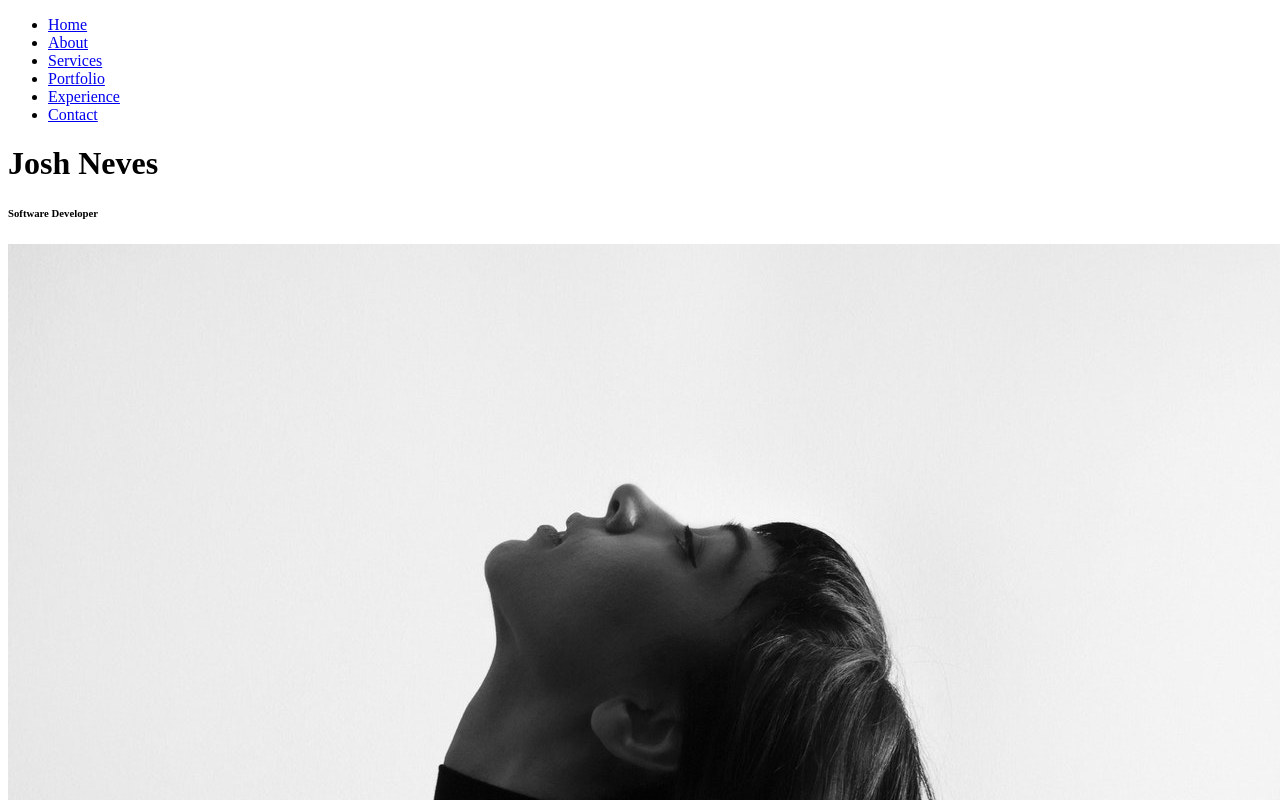
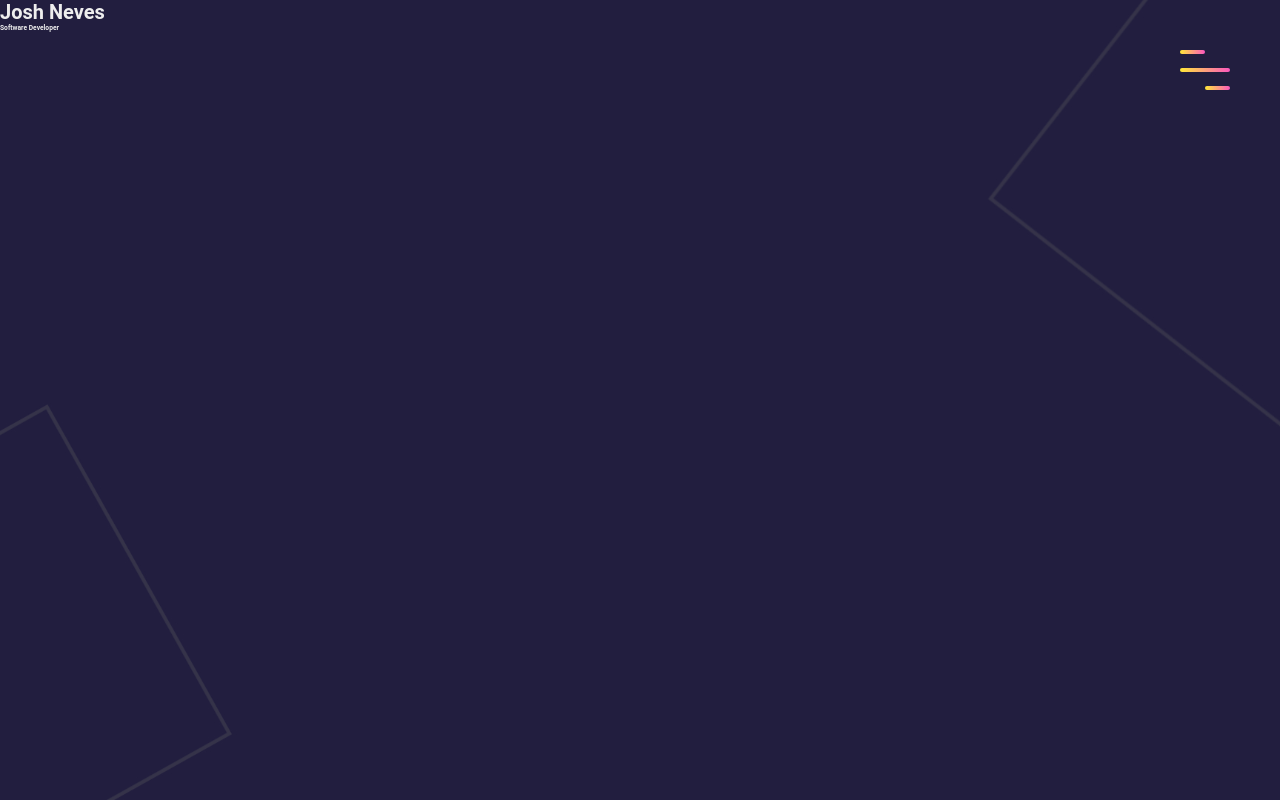
Before and after one commit to joshseven/Responsive-Portfolio-Website, a plain HTML site: page index.html in a window 1280 px wide. Shown: the top 800 px of the page. Drawn offline with nearby package versions, Linux system fonts and the light colour scheme.

Commit message:
css files header section

```diff
--- a/index.html
+++ b/index.html
@@ -162,7 +162,7 @@
                 <div class="timeline">
                     <ul>
                         <li class="date" data-date="2011 - present">
-                                <h1>google</h1>
+                                <h1>Google</h1>
                                 <p>
                                     aboriosam animi quaerat dolorem libero inventore
                                 </p>
--- a/main.css
+++ b/main.css
@@ -1,10 +1,135 @@
 /*Start global*/
+*{
+    margin: 0;
+    padding: 0;
+    box-sizing: border-box
+}
+
+html {
+    font-size: 10px;
+    font-family: 'Roboto', sans-serif;
+    color: #eee;
+}
+
+body{
+    width: 100%;
+    height: 100%;
+    background: url("images/sitebg.jpg") no-repeat center fixed;
+    background-size: cover;
+}
+a{
+    text-decoration: none;
+    color: #eee;
+}
+
+p{
+    font-size: 1.8rem;
+    font-weight: 300;
+}
+
+img{
+    width: 100%;
+}
 /*End global*/
 
 /*Start reusable*/
 /*End reusable*/
 
 /*Start header*/
+
+header{
+    width: 100%;
+    height: 100vh;
+}
+
+.top-nav{
+    width: 100%;
+    height: 100vh;
+    position: fixed;
+    top: -100vh;
+    background-color: #16162d;
+    border-bottom-right-radius: 100%;
+    border-bottom-left-radius: 100%;
+    transition: all 650ms cubic-bezier(1,0,0,1);
+}
+
+.nav-list{
+    list-style: none;
+    width: 100%;
+    height:100%;
+    display: flex;
+    justify-content: center;
+    align-items: center;
+}
+
+li{
+    margin: 0 2rem;
+}
+
+.nav-link{
+    font-family: sans-serif;
+    font-size: 5rem;
+    padding: 1rem;
+}
+
+.nav-link:hover,
+.nav-link:focus{
+    background: linear-gradient(to top, #ffe838, #fd57bf);
+    -webkit-background-clip: text;
+    -webkit-text-fill-color: transparent;
+}
+
+.top-nav.open{
+    top: 0;
+    border-radius: initial;
+}
+
+.menu-toggler{
+    position: absolute;
+    top: 5rem;
+    right: 5rem;
+    width: 5rem;
+    height: 4rem;
+    display:flex;
+    flex-direction: column;
+    justify-content: space-between;
+    cursor: pointer;
+    z-index: 1500;
+    transition: transform 650ms ease-out;
+}
+
+.menu-toggler.open{
+    transform: rotate(-45deg);
+}
+
+.bar{
+    background: linear-gradient(to right, #ffe838,#fd57bf);
+    width: 100%;
+    height: 4px;
+    border-radius: .8rem;
+}
+
+.bar.half{
+    width: 50%;
+}
+
+.bar.start{
+    transform-origin:right;
+    transition:transform 650ms cubic-bezier(.54, -0.81,0.57,0.57);
+}
+.open_.bar.start{
+    transform: rotate(-450deg) translateX(.8rem);
+}
+
+.open_.bar.end{
+    transform: rotate(-450deg) translateX(-.8rem);
+}
+
+.bar.end{
+    align-self: flex-end;
+    transform-origin:left;
+    transition:transform 650ms cubic-bezier(.54, -0.81,0.57,0.57);
+}
 /*End header*/
 
 /*Start about*/
```
